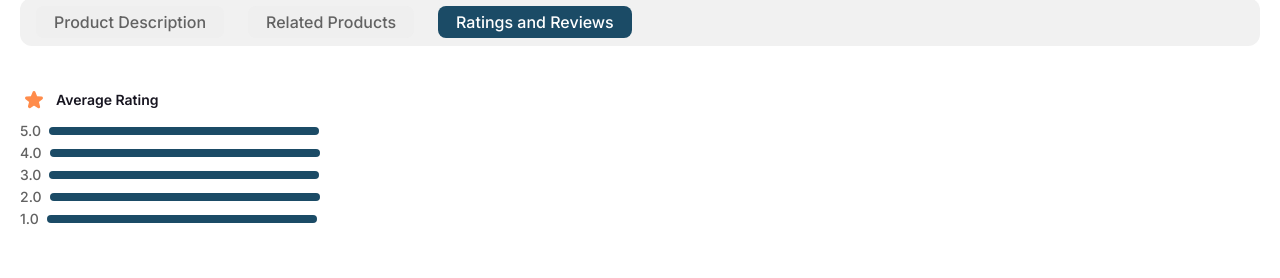
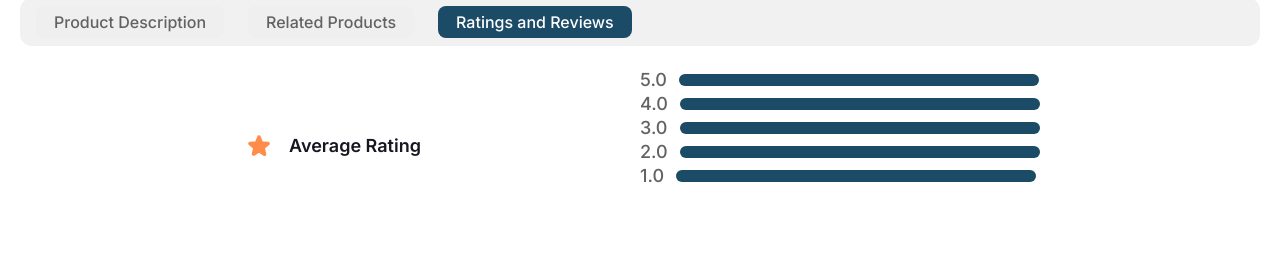
Before and after one commit to Gabriel-Lassen/E-Commerce-CodeVerse, a React (Vite) app in the folder codeverse/: page /products/1 in a window 1280 px wide. Both pictures are taken after a click on the button "Ratings and Reviews". Shown: the part 2104-2382 px from the top of the page. Built offline with nearby package versions, Linux system fonts and the light colour scheme.

Commit message:
refactor: ProductRating dislpay

```diff
--- a/codeverse/src/components/ProductRating/index.jsx
+++ b/codeverse/src/components/ProductRating/index.jsx
@@ -25,6 +25,7 @@ const ProductRating = () => {
 
   return (
     <div className={styles.wrapper}>
+      <div className={styles.product}>
         <div className={styles.productInfo}>
           <span className={styles.productName}>{productName}</span>
           <span className={styles.productDetails}>{productDetails}</span>
@@ -35,6 +36,7 @@ const ProductRating = () => {
             <img src={Star} alt="Average Rating" />
           </div>
           <span>Average Rating</span>
+        </div>
       </div>
       <div className={styles.ratingStars}>
         <div className={styles.starQtyWrapper}>
--- a/codeverse/src/components/ProductRating/styles.module.scss
+++ b/codeverse/src/components/ProductRating/styles.module.scss
@@ -24,6 +24,11 @@
         font-weight: 500;
         line-height: 18px;
     }
+}
+
+.productAvaliation {
+    display: flex;
+    flex-direction: column;
 }
 
 .productRating {
@@ -91,3 +96,84 @@
         }
     }
 }
+
+@media only screen and (min-width: 769px){
+    .product {
+        width: 50%;
+        display: flex;
+        flex-direction: column;
+        align-items: center;
+        justify-content: center;
+        gap: 8px;
+    }
+
+    .wrapper {
+        max-width: none;
+        flex-direction: row;
+        justify-content: center;
+    }
+
+    .productInfo {
+        align-items: center;
+        gap: 8px;
+
+        .productName {
+            font-size: 20px;
+            line-height: 22px;
+        }
+
+        .productDetails {
+            font-size: 18px;
+            line-height: 20px;
+        }
+    }
+
+    .productRating {
+        gap: 18px;
+        margin-top: 20px;
+        margin-bottom: 0;
+
+        .averageRating {
+            gap: 8px;
+
+            span {
+                font-size: 20px;
+                line-height: 22px;
+            }
+
+            img {
+                width: 24px;
+                height: 24px;
+            }
+        }
+
+        span {
+            font-size: 18px;
+            line-height: 20px;
+        }
+    }
+
+    .ratingStars {
+        width: 50%;
+
+        .starQtyWrapper {
+            display: flex;
+            align-items: center;
+            gap: 12px;
+
+            span {
+                font-size: 18px;
+                line-height: 20px;
+            }
+
+            .starQtyDefault {
+                max-width: 360px;
+                height: 12px;
+            }
+
+            .starQtyDynamic {
+                height: 12px;
+            }
+        }
+    }
+}
```
Lines whose indentation alone changed are shown as unchanged.
